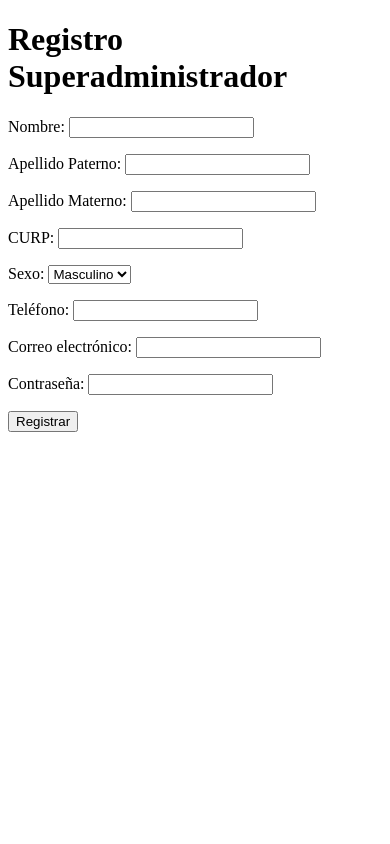
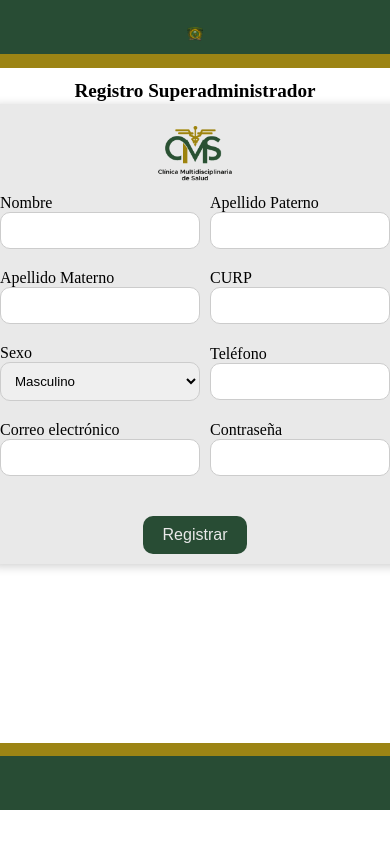
Before and after one commit to Daniel2685/CMS, a Django app: page /register_superadmin in a window 390 px wide. Run offline with Django 5.2, Linux system fonts and the light colour scheme.

Commit message:
Ajustes para responsive de los register

```diff
--- a/DOCTORS/static/css/register_forms.css
+++ b/DOCTORS/static/css/register_forms.css
@@ -59,13 +59,12 @@ header {
 
 .uaemex-logo {
     position: absolute;
-    top: 50%;
-    left: 50%;
-    transform: translate(-50%, -50%);
-    max-height: 6vh; /* Ajustado para pantallas pequeñas */
-    max-width: 6vw; /* Ajustado para pantallas pequeñas */
+    width: 90px;
     height: auto;
-    width: auto;
+}
+.hospital-logo {
+    width: 150px;  /* Tamaño por defecto para pantallas grandes */
+    height: auto;
 }
 
 /* Similar a lo de arriba para darle color al footer */
@@ -91,12 +90,14 @@ footer {
     width: 100%;
 }
 
+/* Usar flexbox para el contenido central, dejando un 90% de espacio para el contenido */
 .central-container {
     display: flex;
     width: 100%;
-    height: 80vh;
+    height: 100%;  /* Ajuste de altura para ocupar toda la ventana */
 }
 
+/* Formulario */
 form {
     width: 400px;
     background-color: #E9E9E9;
@@ -107,16 +108,18 @@ form {
     padding: 20px;
 }
 
+/* Main, que contiene el formulario */
 main {
     background-color: #ffff;
     width: 100%;
     display: flex;
     flex-direction: column;
-    height: 90%;
+    justify-content: flex-start;
+    min-height: 80vh;  /* Ajusta el mínimo de altura para que ocupe un 80% de la ventana */
     overflow-y: auto;
     overflow-x: hidden;
     align-items: center;
-    justify-content: flex-start;
+    height: 80%;
 }
 
 /* Contenedor del formulario con Grid */
@@ -164,6 +167,7 @@ button {
 button:hover {
     background-color: #9C8414;
 }
+
 /* Media Queries para pantallas más pequeñas */
 @media (max-width: 1024px) {
     .uaemex-logo {
@@ -182,6 +186,7 @@ button:hover {
 
     main h1 {
         font-size: 1.5rem;
+        margin-bottom: 2px;
     }
 }
 
@@ -237,10 +242,7 @@ button:hover {
     }
 }
 
-.hospital-logo {
-    width: 150px;  /* Tamaño por defecto para pantallas grandes */
-    height: auto;
-}
+
 
 /* Media Queries para pantallas más pequeñas */
 @media (max-width: 1024px) {
--- a/DOCTORS/templates/register_superadmin.html
+++ b/DOCTORS/templates/register_superadmin.html
@@ -4,13 +4,39 @@
     <meta charset="UTF-8">
     <meta name="viewport" content="width=device-width, initial-scale=1.0">
     <title>Registro Superadministrador</title>
+    {% load static %}
+    <link rel="stylesheet" href="{% static 'css/register_forms.css' %}">
 </head>
 <body>
-    <h1>Registro Superadministrador</h1>
-    <form action="{% url 'register_superadmin' %}" method="post">
-        {% csrf_token %}
-        {{ register_superadmin_form.as_p }}
-        <button type="submit">Registrar</button>
-    </form>
+    <!-- Encabezado -->
+    <header>
+        <div class="header-green"></div>
+        <div class="header-gold"></div>
+        <img class="uaemex-logo" src="{% static 'media/logo.png' %}" alt="Logo" />
+    </header>
+
+    <!-- Contenedor central con el formulario -->
+    <main>
+        <h1>Registro Superadministrador</h1>
+        <form action="{% url 'register_superadmin' %}" method="post">
+            <img class="hospital-logo" src="{% static 'media/logo2.png' %}" alt="Logo" />
+            {% csrf_token %}
+            <div class="form-group">
+                {% for field in register_superadmin_form %}
+                    <div class="form-item">
+                        <label for="{{ field.id_for_label }}">{{ field.label }}</label>
+                        {{ field }}
+                    </div>
+                {% endfor %}
+            </div>
+            <button type="submit">Registrar</button>
+        </form>
+    </main>
+
+    <!-- Pie de página -->
+    <footer>
+        <div class="footer-gold"></div>
+        <div class="footer-green"></div>
+    </footer>
 </body>
 </html>
```
Also changed, not shown: DOCTORS/templates/register_admin.html (+6 -1 lines).
